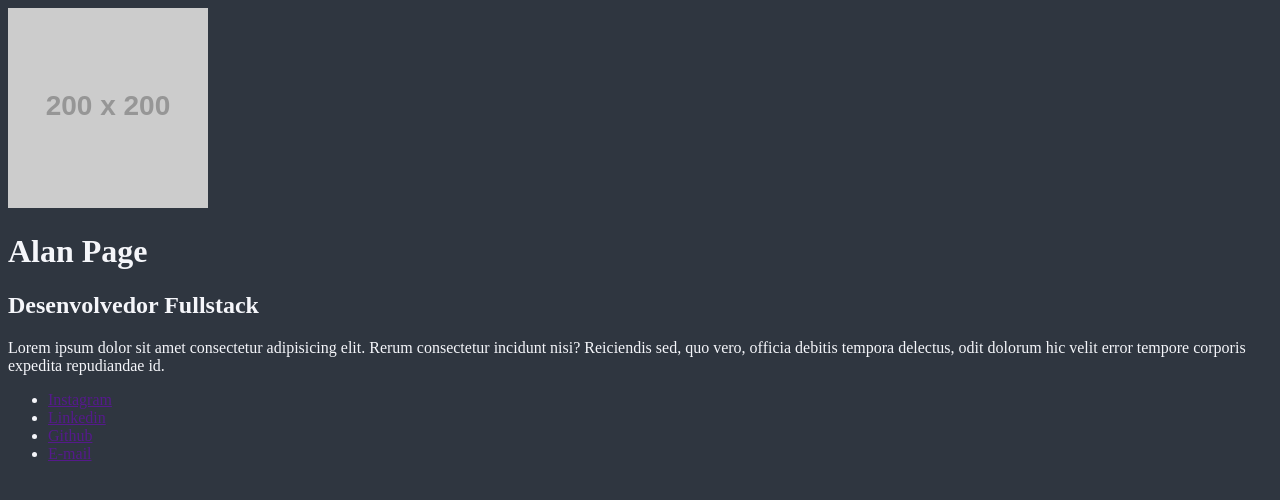
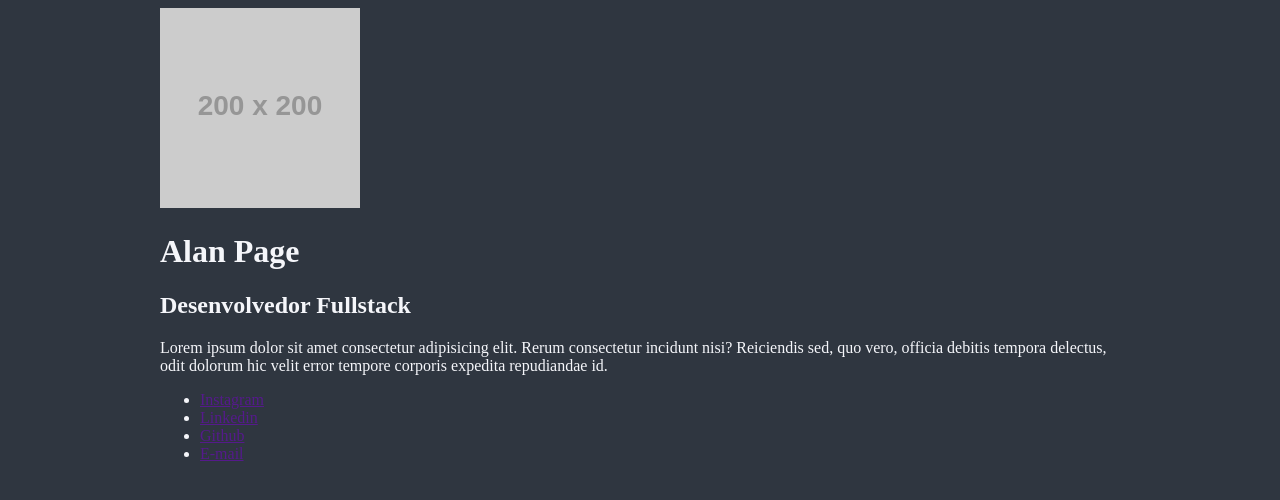
Before and after one commit to Alaansp/EBAC-frontEnd-Curso, a website: page index.html in a window 1280 px wide. Drawn offline with Linux system fonts and the light colour scheme; placeholder pictures from the web are drawn by us.

Commit message:
atualização

```diff
--- a/index.html
+++ b/index.html
@@ -5,15 +5,22 @@
     <meta name="viewport" content="width=device-width, initial-scale=1.0">
     <title>Alan Page</title>
     <link rel="stylesheet" href="/build/styles/main.css">
+    <link rel="preconnect" href="https://fonts.googleapis.com">
+    <link rel="preconnect" href="https://fonts.gstatic.com" crossorigin>
+    <link href="https://fonts.googleapis.com/css2?family=Roboto:ital,wght@0,100..900;1,100..900&display=swap" rel="stylesheet">
 </head>
 <body>
-    <header>
-        <img src="https://placehold.co/200x200"/>
-        <h1>Alan Page</h1>
-        <h2>Desenvolvedor Fullstack</h2>
-        <p>
+    <div class="container">
+        <header>
+            <img class="profile-avatar" src="https://placehold.co/200x200"/>
+            <div class="profile-bio">
+            <h1 class="profile-bio-name">Alan Page</h1>
+            <h2 class="profile-bio-subtitle">Desenvolvedor Fullstack</h2>
+            <p class="profile-bio-description">
             Lorem ipsum dolor sit amet consectetur adipisicing elit. Rerum consectetur incidunt nisi? Reiciendis sed, quo vero, officia debitis tempora delectus, odit dolorum hic velit error tempore corporis expedita repudiandae id.
-        </p>
+            </p>
+            </div>
+        </header>
         <nav>
             <ul>
                 <li><a href="">Instagram</a></li>
@@ -22,6 +29,6 @@
                 <li><a href="">E-mail</a></li>
             </ul>
         </nav>
-    </header>
+    </div>
 </body>
 </html>
--- a/src/styles/main.less
+++ b/src/styles/main.less
@@ -1,6 +1,45 @@
 @import "variaveis.less";
+@breakpointMobile: ~"(max-width: 767px)";
+@breakpointTablet: ~"(min-width: 768px) and (max-width: 1023px)";
+
+* {
+    margin: 0;
+    padding: 0;
+    box-sizing: border-box;
+    font-family: font-family: "Roboto", sans-serif;
+}
 
 body {
     background-color: @corDeFundo;
     color: @corDosTextos;
 }
+
+.container {
+    max-width: 960px;
+    width: 100%;
+    margin: 0 auto;
+
+     @media @breakpointMobile {
+        max-width: 70%;
+    }
+
+    @media @breakpointTablet {
+        max-width: 80%;
+    }
+}
+
+header {
+    padding: 24px;
+
+    .profile-avatar {
+        display: block;
+        margin: 0 auto;
+        border-radius: 100px;
+    }
+}
+
+.profile-bio {
+    .profile-bio-name {
+        font-size: 16px;
+    }
+}
```
Also changed, not shown: build/styles/main.css.
